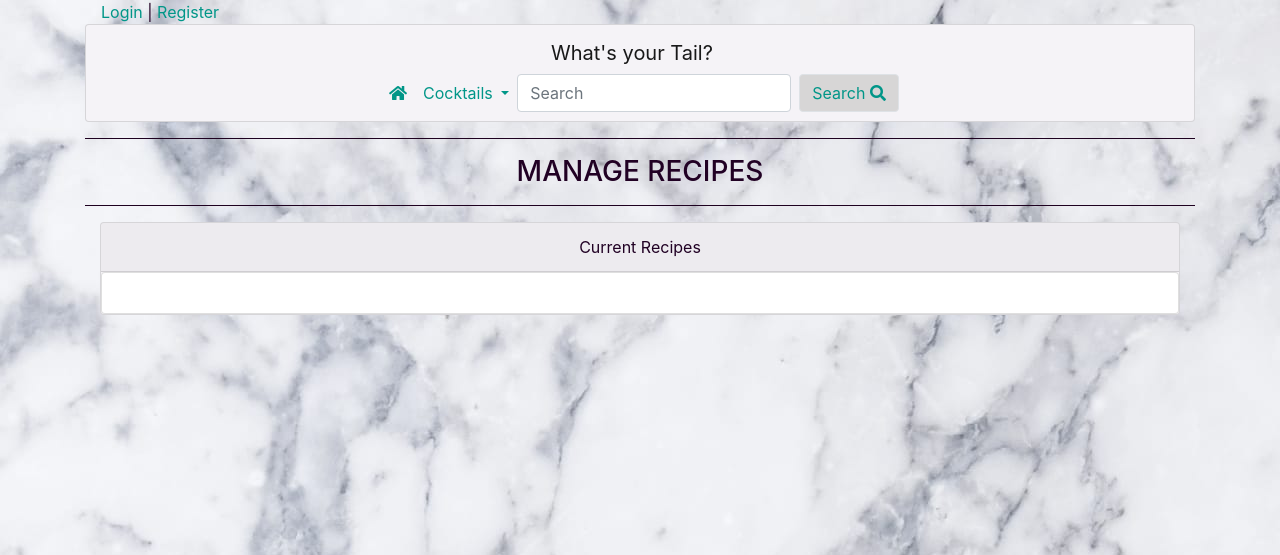
After one commit to jakelashbrook/cocktails-ms3, a Flask app: page /get_user_recipes in a window 1280 px wide. The commit adds this page. Shown: the top 555 px of the page. Run offline with Flask 2, Linux system fonts and the light colour scheme; data that the repository does not hold is empty; some libraries are stand-ins or nearby versions.

Commit message:
Manage Users and Recipes Templates

```diff
--- a/app.py
+++ b/app.py
@@ -172,6 +172,18 @@ def get_categories():
     return render_template("categories.html", categories=categories)
 
 
+@app.route("/get_user_recipes")
+def get_user_recipes():
+    recipes = mongo.db.recipes.find().sort("recipe_name", 1)
+    return render_template("user_recipes.html", recipes=recipes)
+
+
+@app.route("/get_users")
+def get_users():
+    users = mongo.db.users.find().sort("username", 1)
+    return render_template("users.html", users=users)
+
+
 
 @app.route("/recipe/<recipe_id>")
 def recipe(recipe_id):
--- a/static/css/style.css
+++ b/static/css/style.css
@@ -4,9 +4,6 @@
 /* Body classes */
 body {
     background-image: url("/static/images/white-marble-bg.jpeg");
-    background-position: center;
-    background-repeat: repeat-y;
-    background-size: auto;
     color: #210124;
 }
 
--- a/templates/base.html
+++ b/templates/base.html
@@ -79,6 +79,8 @@
                         <a class="dropdown-item" href="{{ url_for('add_cocktail') }}">Add Cocktail</a>
                         {% if session.user|lower == "admin"|lower %}
                         <a class="dropdown-item" href="{{ url_for('get_categories') }}">Manage Categories</a>
+                        <a class="dropdown-item" href="{{ url_for('get_user_recipes') }}">Manage Recipes</a>
+                        <a class="dropdown-item" href="{{ url_for('get_users') }}">Manage Users</a>
                         {% endif %}
                         <a class="dropdown-item" href="{{ url_for('profile', username=session['user'])}}">My Tail</a>
                         <div class="dropdown-divider"></div>
--- /dev/null
+++ b/templates/user_recipes.html
@@ -0,0 +1,41 @@
+{% extends "base.html" %}
+{% block content %}
+
+<hr>
+<h3 class="mt-3 text-center text-uppercase">Manage Recipes</h3>
+<hr>
+
+<div class="container mt-3">
+    <div class="card ghost-wht">
+        <div class="card-header text-center">
+            Current Recipes
+        </div>
+        <div class="card">
+            <div class="card-body">
+                <div class="accordion" id="accordionExample">
+                    {% for recipe in recipes %}
+                    <div class="card-header ghost-wht" id="headingOne">
+                        <h2 class="mb-0">
+                            <button class="btn btn-link btn-block text-left" type="button" data-toggle="collapse"
+                                data-target="#collapseOne" aria-expanded="true" aria-controls="collapseOne">
+                                {{ recipe.recipe_name }}
+                            </button>
+                        </h2>
+                    </div>
+
+                    <div id="collapseOne" class="collapse show" aria-labelledby="headingOne"
+                        data-parent="#accordionExample">
+                        <div class="card-body">
+                            <p><strong>Created by:</strong> {{ recipe.created_by }}</p>
+                            <a href="" class="btn button">Edit <i class="fas fa-edit"></i></a>
+                            <a href="" class="btn button">Delete <i class="fas fa-dumpster"></i></a>
+                        </div>
+                    </div>
+
+                {% endfor %}
+                </div>
+            </div>
+        </div>
+    </div>
+</div>
+{% endblock %}
```
Also changed, not shown: templates/requirements.txt (deleted, +0 -9 lines), templates/users.html (added, +40 -0 lines).
